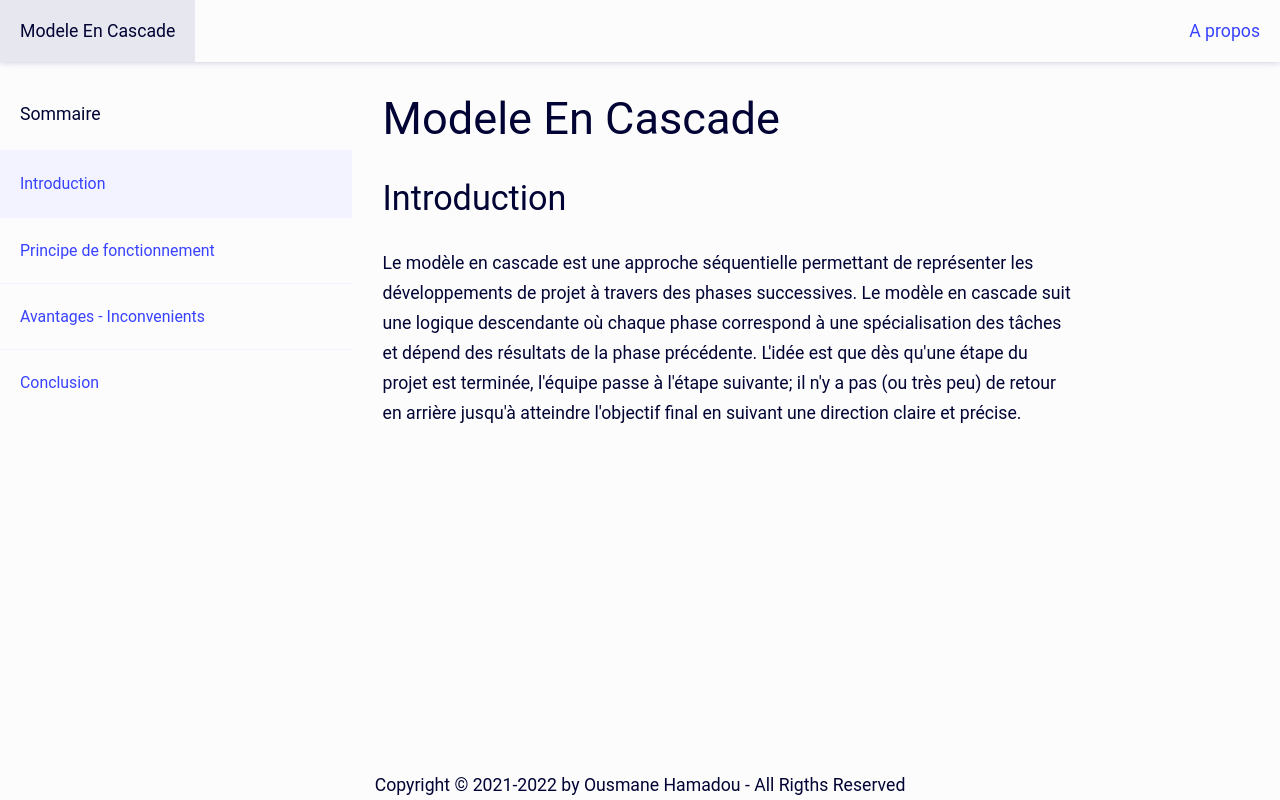
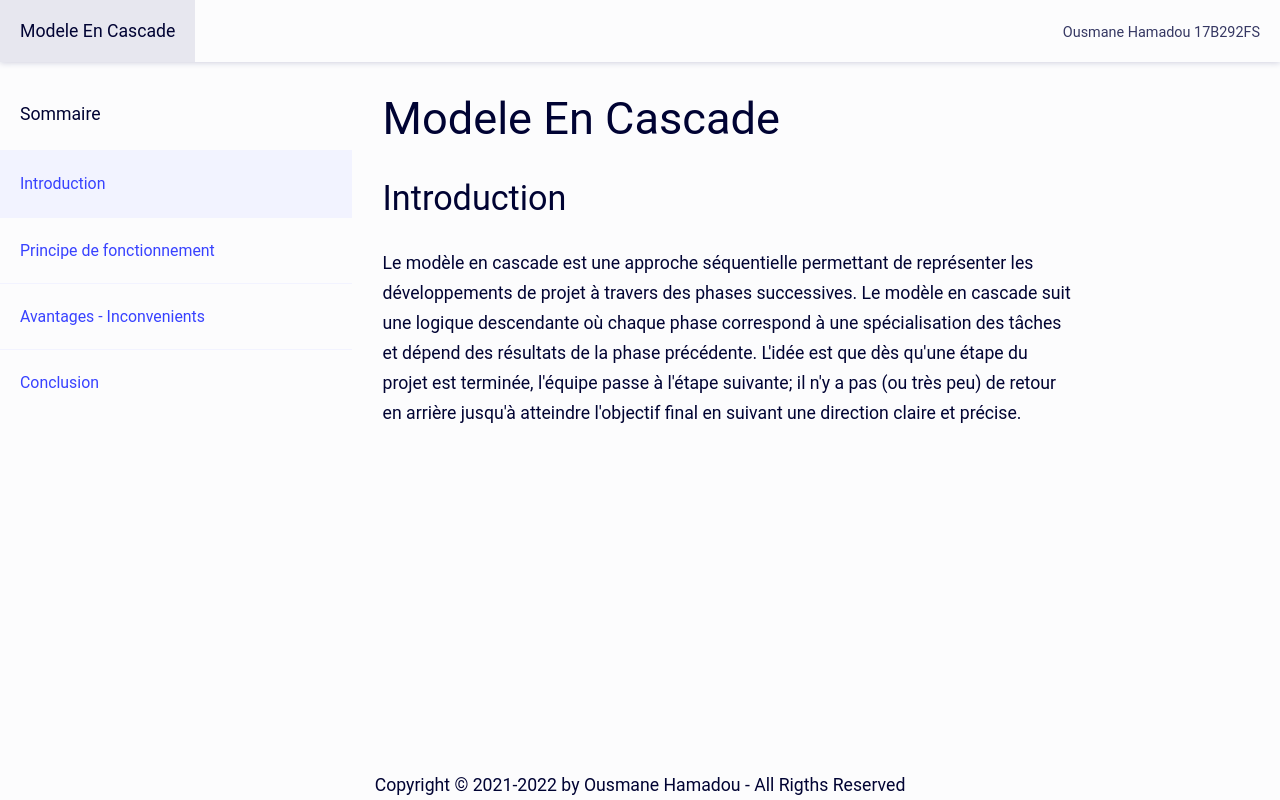
Before and after one commit to ousmane-hamadou/ousmane-hamadou.github.io, a plain HTML site: page index.html in a window 1280 px wide. Drawn offline with Linux system fonts and the light colour scheme.

Commit message:
mise a jour de l'entete du site

```diff
--- a/css/default.css
+++ b/css/default.css
@@ -70,8 +70,9 @@
 
 .site-header {
   display: flex;
+  flex-wrap: wrap;
   justify-content: space-between;
-
+  align-items: baseline;
   box-shadow: 0px 1px 6px var(--surface4);
 }
 
@@ -83,35 +84,14 @@
   padding-inline: 1.25rem;
 }
 
+.me {
+  color: var(--texte2);
+  font-size: 0.9em;
+  padding-inline: 1.25rem;
+}
+
 .nav-title:hover {
   background-color: var(--surface3);
-}
-
-.navbar {
-  display: flex;
-  list-style: none;
-  padding: 0;
-  margin: 0;
-}
-
-.navbar-item a {
-  display: block;
-  font-size: clamp(1rem, 0.96rem + 0.18vw, 1.125rem);
-  padding-block: var(--nav-title-pad-block);
-  padding-inline: 1.25rem;
-  text-decoration: none;
-}
-
-.navbar-item a:hover {
-  text-decoration: underline;
-}
-
-.navbar-item a:hover {
-  background-color: var(--surface5);
-}
-
-.navbar-item a:focus {
-  outline: 2px dashed var(--brand);
 }
 
 .sommaire {
--- a/index.html
+++ b/index.html
@@ -18,15 +18,10 @@
     <div class="page">
       <header class="masheader site-header">
         <p>
-          <a class="nav-title" href="/">Modele En Cascade</a>
+          <a class="nav-title" href="/">Modele En Cascade </a>
         </p>
 
-        <nav>
-          <ul class="navbar">
-            <!-- <li class="navbar-item"><a href="/">Accueil</a></li> -->
-            <li class="navbar-item"><a href="/apropos.html">A propos</a></li>
-          </ul>
-        </nav>
+        <p class="me">Ousmane Hamadou 17B292FS</p>
       </header>
 
       <main class="site-content">
```
Also changed, not shown: avantages-inconvenients.html (+1 -6 lines), conclusion.html (+1 -6 lines), principe-de-fonctionnement.html (+1 -6 lines).
